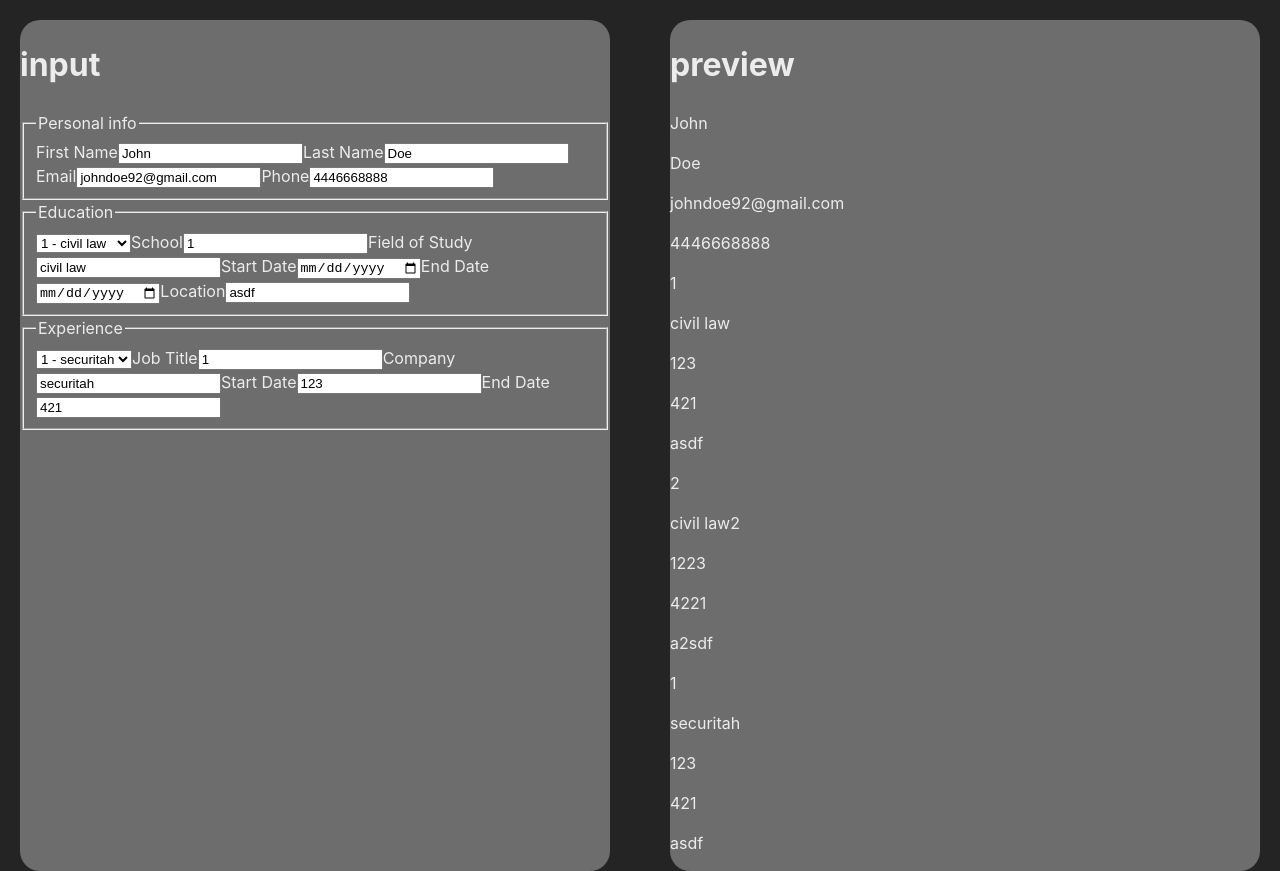
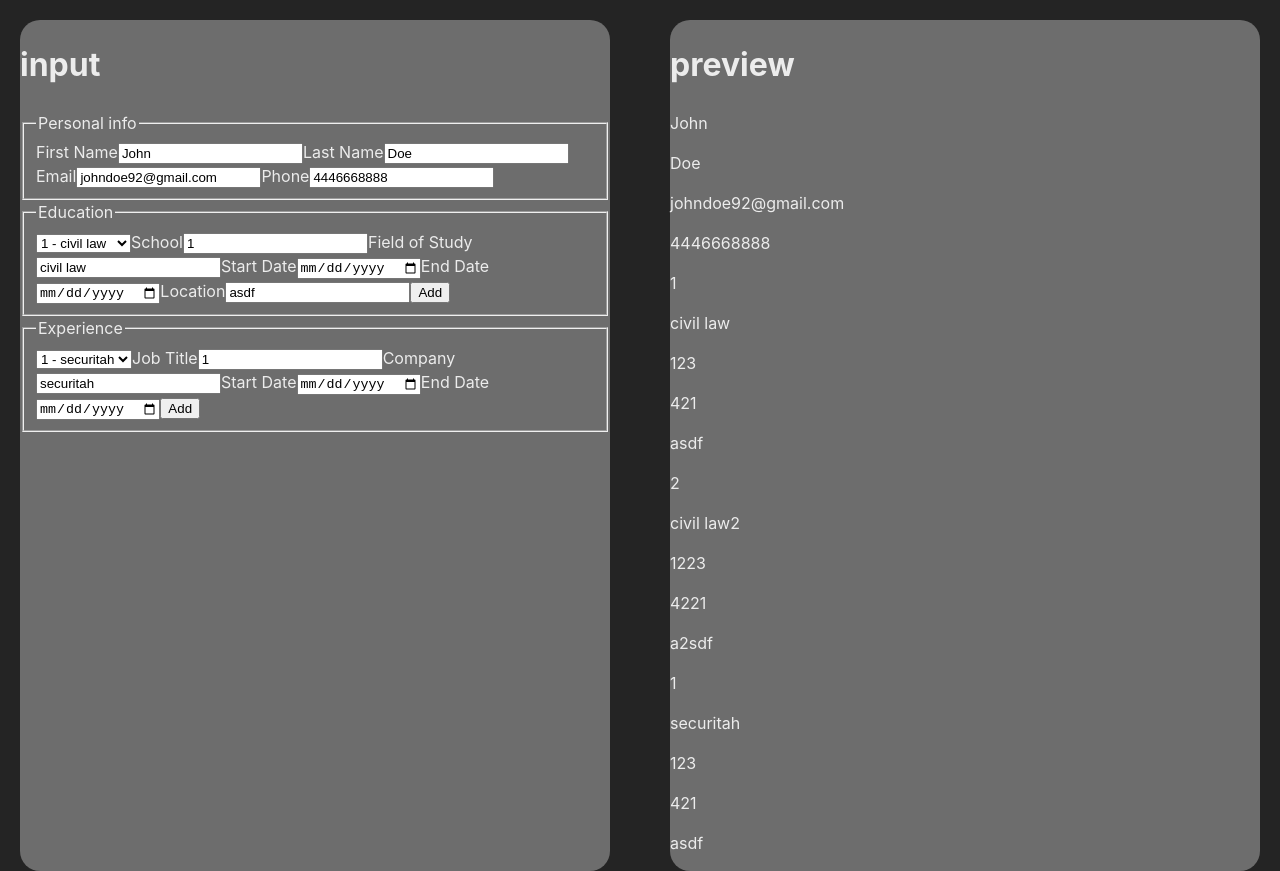
Before and after one commit to AmbiAngel/CV-Application, a React (Vite) app: page / in a window 1280 px wide. Built offline with nearby package versions, Linux system fonts and the light colour scheme.

Commit message:
Create functional Add button. Make the Select tag update to new item when add button is clicked.

```diff
--- a/src/App.jsx
+++ b/src/App.jsx
@@ -118,12 +118,12 @@ function App() {
     {
       id:'startDate',
       label:'Start Date',
-      inputType:'text'
+      inputType:'date'
     },
     {
       id:'endDate',
       label:'End Date',
-      inputType:'tel'
+      inputType:'date'
     },
   ]
   // const [count, setCount] = useState(0)
--- a/src/components/inputsContainer.jsx
+++ b/src/components/inputsContainer.jsx
@@ -1,5 +1,12 @@
 import Input from './customInput'
 
+const defaultObj = {
+    school: 'Enter school',
+    field: 'Enter Field',
+    startDate: 'Enter Start Date',
+    endDate: 'Enter End Date',
+    location: 'Enter Location'
+}
 
 export default function InputsContainer({containerClass, categorySetter, categoryObj, categoryTitle, inputsArray, categorySelectedId, setSelectedId}){
     if (Array.isArray(categoryObj)){
@@ -9,7 +16,15 @@ export default function InputsContainer({containerClass, categorySetter, categor
             <legend>{categoryTitle}</legend>
             <select onChange={(e)=>setSelectedId(e.target.value)}>
                 {categoryObj.map((obj,index)=>{
-                    return <option key={index} value={index}>{`${obj.school || obj.jobTitle} - ${obj.field || obj.company}`}</option>
+                    let selectedOption = false;
+                    if(categorySelectedId === index){selectedOption = true}
+                    return(
+                        <option
+                        key={index}
+                        value={index}
+                        selected={selectedOption}
+                        >{`${obj.school || obj.jobTitle} - ${obj.field || obj.company}`}
+                        </option>)
                 })}
             </select>
             {inputsArray.map((item)=>
@@ -28,7 +43,18 @@ export default function InputsContainer({containerClass, categorySetter, categor
             </Input>
             )}
 
+            <button type='button' className="add-item"
+            onClick={()=>{
+                console.log(isolatedObj);
+                const emptyObj = {}
+                for(let key in isolatedObj){
+                    emptyObj[key]=''
+                }
+                categorySetter([...categoryObj, emptyObj] )
+                setSelectedId(categoryObj.length)
 
+            }}
+            >Add</button>
         </fieldset>
         )
     }
```
